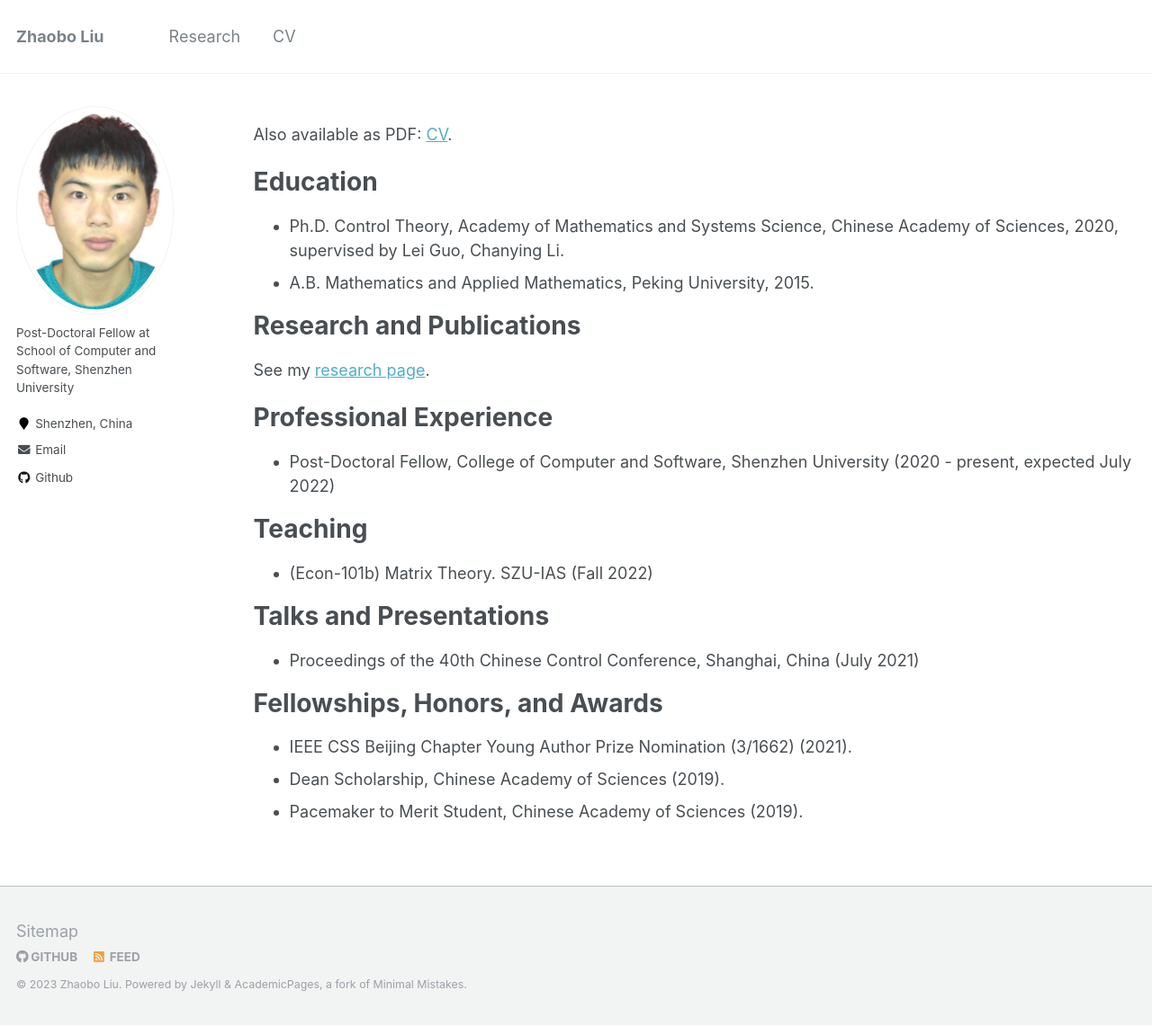
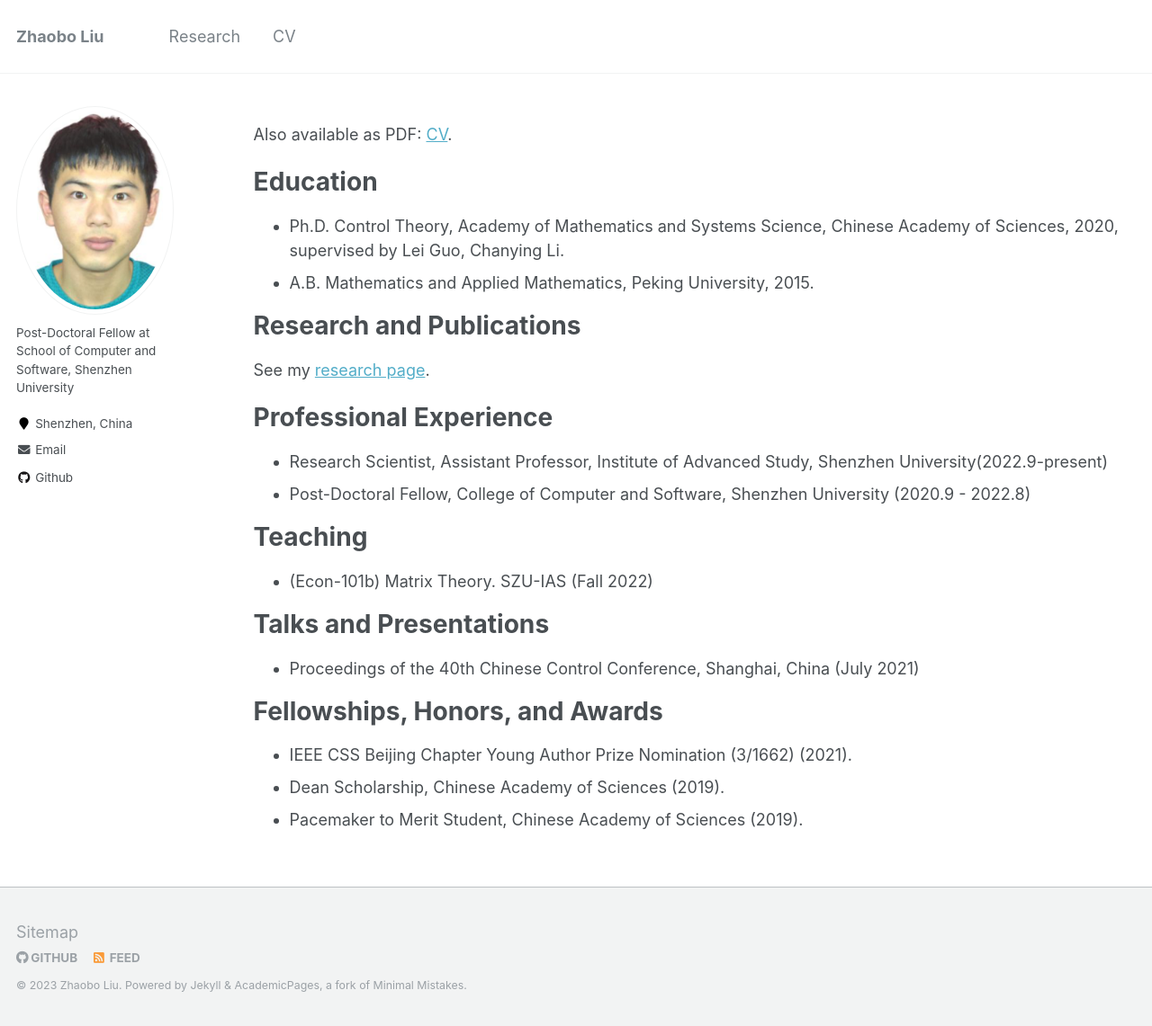
Before and after one commit to ZBLSIGMA/ZBLSIGMA.github.io, a Jekyll site: the page built from _pages/cv.md, in a window 1280 px wide and 1141 px high. Shown: the whole window at 90% size. Built offline with Jekyll 4.4.1, drawn with Linux system fonts in a browser that asks for light colours.

Commit message:
Update cv.md

```diff
--- a/_pages/cv.md
+++ b/_pages/cv.md
@@ -22,7 +22,8 @@ See my [research page](https://ZBLSIGMA.github.io/research/).
 
 Professional Experience
 ======
-* Post-Doctoral Fellow, College of Computer and Software, Shenzhen University (2020 - present, expected July 2022)
+* Research Scientist, Assistant Professor, Institute of Advanced Study, Shenzhen University(2022.9-present)
+* Post-Doctoral Fellow, College of Computer and Software, Shenzhen University (2020.9 - 2022.8)
 
 Teaching
 ======
```
